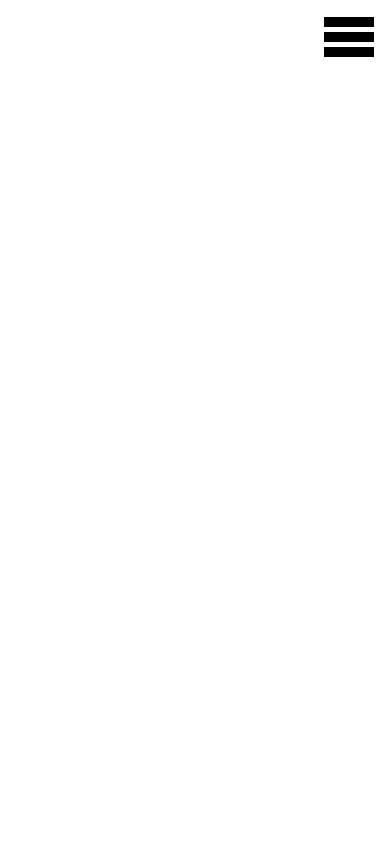
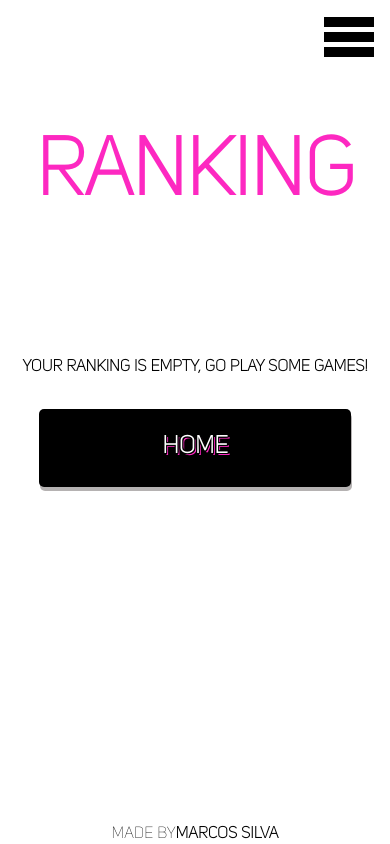
Before and after one commit to marcosebsilva/quiz-game, a React (Vite) app: page /ranking in a window 390 px wide. Before the commit this address had no page. Built offline with nearby package versions, Linux system fonts and the light colour scheme.

Commit message:
feat: :sparkles: finished mobile version

```diff
--- a/src/App.jsx
+++ b/src/App.jsx
@@ -11,7 +11,7 @@ import Contacts from './components/Contacts';
 import Footer from './components/Footer';
 import LinkToArticle from './components/LinkToArticle';
 import MyScore from './pages/MyScore';
-import Leaderboard from './pages/Leadboard';
+import Ranking from './pages/Ranking';
 
 function App() {
   return (
@@ -20,7 +20,7 @@ function App() {
       <LinkToArticle />
       <Routes>
         <Route path="/" element={<Home />} />
-        <Route path="/leaderboard" element={<Leaderboard />} />
+        <Route path="/ranking" element={<Ranking />} />
         <Route path="/settings" element={<Settings />} />
         <Route path="/question/:id" element={<Question />} />
         <Route path="/my-score" element={<MyScore />} />
--- a/src/components/FancyButton/index.jsx
+++ b/src/components/FancyButton/index.jsx
@@ -13,9 +13,9 @@ export default function FancyButton(props) {
     children,
     disabled,
   } = props;
-  const handleClick = async () => {
+  const handleClick = () => {
     if (clickCallback) {
-      await clickCallback();
+      clickCallback();
     }
     navigate(navigationLink);
   };
--- a/src/pages/Home/index.jsx
+++ b/src/pages/Home/index.jsx
@@ -22,9 +22,9 @@ export default function Home() {
           height: '50px',
           'background-color': colors['default-pink'],
         }}
-        navigationLink="leaderboard"
+        navigationLink="ranking"
       >
-        Leaderboard
+        Ranking
       </FancyButton>
     </MainWrapper>
   );
--- a/src/pages/Leadboard/index.jsx
+++ /dev/null
@@ -1,46 +0,0 @@
-import React from 'react';
-import MainWrapper from '../../components/MainWrapper';
-import PageTitle from '../../components/PageTitle';
-import useLocalStorage from '../../hooks/useLocalStorage';
-
-export default function Leaderboard() {
-  const [leaderboard] = useLocalStorage('leaderboard', null);
-
-  if (!leaderboard) {
-    return (
-      <MainWrapper>
-        <PageTitle
-          normalText="Leader"
-          highlightedText="Board"
-        />
-        <p>Your leaderboard is empty, go play some games!</p>
-      </MainWrapper>
-    );
-  }
-
-  return (
-    <MainWrapper>
-      <PageTitle
-        normalText="Leader"
-        highlightedText="Board"
-      />
-      <table>
-        <tbody>
-          <tr>
-            <th>Position</th>
-            <th>Nickname</th>
-            <th>Score</th>
-          </tr>
-          {leaderboard.map((player, index) => (
-            // eslint-disable-next-line react/no-array-index-key
-            <tr key={`player-${index}`}>
-              <td>{index + 1}</td>
-              <td>{player.nickname}</td>
-              <td>{player.score}</td>
-            </tr>
-          ))}
-        </tbody>
-      </table>
-    </MainWrapper>
-  );
-}
--- a/src/pages/MyScore/index.jsx
+++ b/src/pages/MyScore/index.jsx
@@ -17,22 +17,22 @@ export default function MyScore() {
 
     return null;
   });
-  const [leaderboard, setLeaderboard] = useLocalStorage('leaderboard', null);
+  const [ranking, setRanking] = useLocalStorage('ranking', null);
   const navigate = useNavigate();
 
   useEffect(() => {
     // stops user from coming directly to this page
     if (!playerDetails) return navigate('/');
 
-    if (!leaderboard) return setLeaderboard([playerDetails]);
+    if (!ranking) return setRanking([playerDetails]);
 
-    const alreadyInLeaderboard = leaderboard
+    const alreadyInRanking = ranking
       .find((item) => item.nickname === playerDetails.nickname);
 
-    if (!alreadyInLeaderboard) return setLeaderboard([...leaderboard, playerDetails]);
+    if (!alreadyInRanking) return setRanking([...ranking, playerDetails]);
 
-    if (playerDetails.score > alreadyInLeaderboard.score) {
-      const newLeaderboard = leaderboard.map((item) => {
+    if (playerDetails.score > alreadyInRanking.score) {
+      const newRanking = ranking.map((item) => {
         if (item.nickname === playerDetails.nickname) {
           return {
             nickname: item.nickname,
@@ -42,8 +42,8 @@ export default function MyScore() {
         return item;
       });
 
-      newLeaderboard.sort((a, b) => b.score - a.score);
-      setLeaderboard(newLeaderboard);
+      newRanking.sort((a, b) => b.score - a.score);
+      setRanking(newRanking);
     }
 
     return () => console.log('redirected...');
@@ -57,7 +57,7 @@ export default function MyScore() {
       <StyledTitle>Total Score:</StyledTitle>
       <StyledScore>{playerDetails.score}</StyledScore>
       <FancyButton
-        navigationLink="/leaderboard"
+        navigationLink="/ranking"
         extraStyle={{
           'font-size': '1.5rem',
           color: 'black',
@@ -65,7 +65,7 @@ export default function MyScore() {
           border: '1px solid black',
         }}
       >
-        Leaderboard
+        Ranking
       </FancyButton>
       <FancyButton
         extraStyle={{
--- a/src/pages/Question/index.jsx
+++ b/src/pages/Question/index.jsx
@@ -16,18 +16,7 @@ export default function Question() {
   const currentQuestion = questionList[QUESTION_INDEX];
 
   useEffect(() => {
-    const TWO_SECONDS = 2000;
-    const timeout = setTimeout(() => {
-      if (!questionList.length) {
-        navigate('/');
-      }
-    }, TWO_SECONDS);
-
-    return () => clearInterval(timeout);
-  }, [navigate, questionList.length]);
-
-  useEffect(() => {
-    if (id > questionList.length) {
+    if (id > 1 && id > questionList.length) {
       navigate('/my-score');
     }
   }, [id, navigate, questionList]);
--- /dev/null
+++ b/src/pages/Ranking/Table/index.jsx
@@ -0,0 +1,29 @@
+import React from 'react';
+import PropTypes from 'prop-types';
+import StyledTable from './style';
+
+export default function Table({ ranking }) {
+  return (
+    <StyledTable>
+      <tbody>
+        <tr>
+          <th>Position</th>
+          <th>Nickname</th>
+          <th>Score</th>
+        </tr>
+        {ranking.map((player, index) => (
+          // eslint-disable-next-line react/no-array-index-key
+          <tr key={`player-${index}`}>
+            <td>{index + 1}</td>
+            <td>{player.nickname}</td>
+            <td>{player.score}</td>
+          </tr>
+        ))}
+      </tbody>
+    </StyledTable>
+  );
+}
+
+Table.propTypes = {
+  ranking: PropTypes.arrayOf(Object).isRequired,
+};
--- /dev/null
+++ b/src/pages/Ranking/Table/style.js
@@ -0,0 +1,10 @@
+import styled from 'styled-components';
+
+const StyledTable = styled.table`
+    & th {
+        color: green;
+    }
+    border-spacing: 20px;
+`;
+
+export default StyledTable;
--- /dev/null
+++ b/src/pages/Ranking/index.jsx
@@ -0,0 +1,48 @@
+import React from 'react';
+import FancyButton from '../../components/FancyButton';
+import MainWrapper from '../../components/MainWrapper';
+import PageTitle from '../../components/PageTitle';
+import useLocalStorage from '../../hooks/useLocalStorage';
+import Table from './Table';
+
+export default function Ranking() {
+  const [ranking] = useLocalStorage('ranking', null);
+
+  if (!ranking) {
+    return (
+      <MainWrapper>
+        <PageTitle
+          highlightedText="Ranking"
+        />
+        <p>Your ranking is empty, go play some games!</p>
+        <FancyButton
+          extraStyle={{
+            'font-size': '1.5rem',
+          }}
+          navigationLink="/"
+        >
+          Home
+        </FancyButton>
+      </MainWrapper>
+    );
+  }
+
+  return (
+    <MainWrapper>
+      <PageTitle
+        highlightedText="Ranking"
+      />
+      <Table
+        ranking={ranking}
+      />
+      <FancyButton
+        extraStyle={{
+          'font-size': '1.5rem',
+        }}
+        navigationLink="/"
+      >
+        Home
+      </FancyButton>
+    </MainWrapper>
+  );
+}
--- a/src/pages/Settings/index.jsx
+++ b/src/pages/Settings/index.jsx
@@ -27,6 +27,7 @@ export default function Settings() {
     const formatedQuestions = formatQuestions(questions);
     dispatch(addQuestions(formatedQuestions));
   };
+
   useEffect(() => {
     const nicknameIsGood = settings.nickname.length >= 5;
     const questionAmountIsGood = settings.questionAmount >= 5;
```
